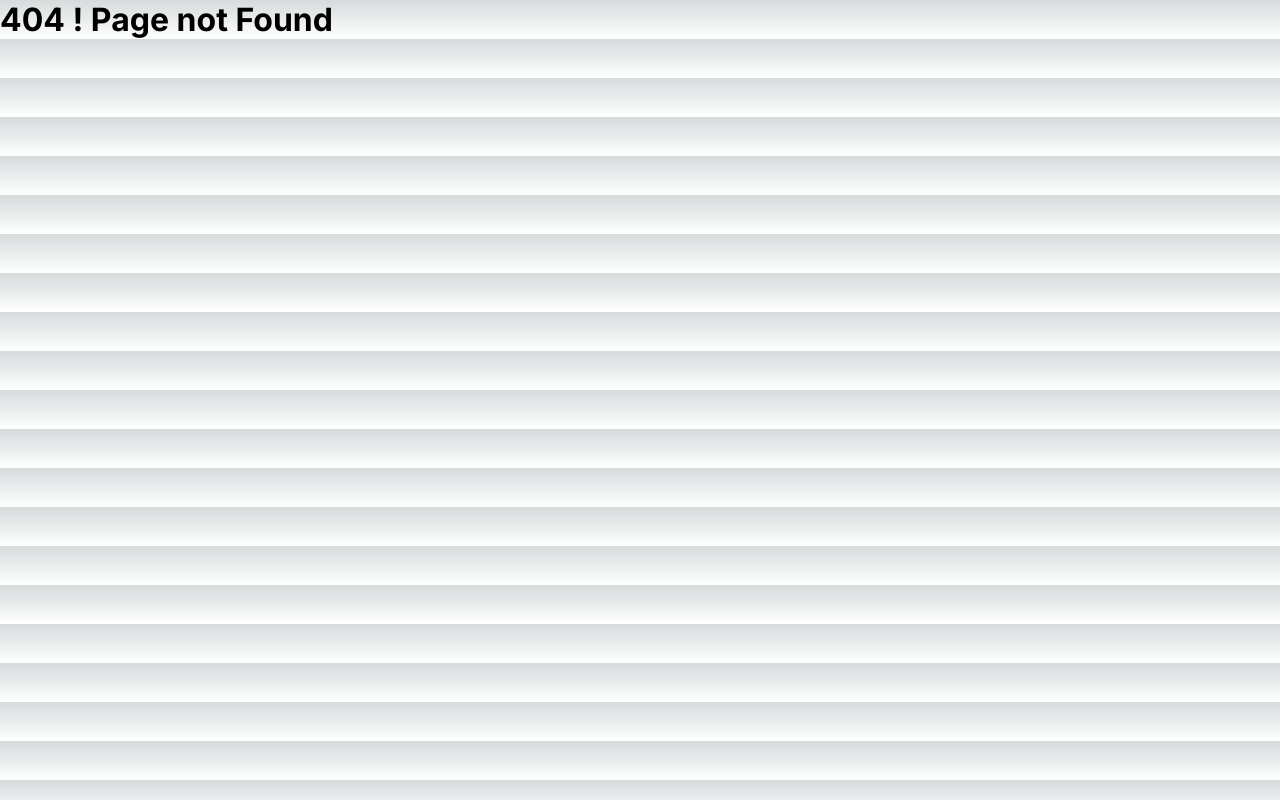
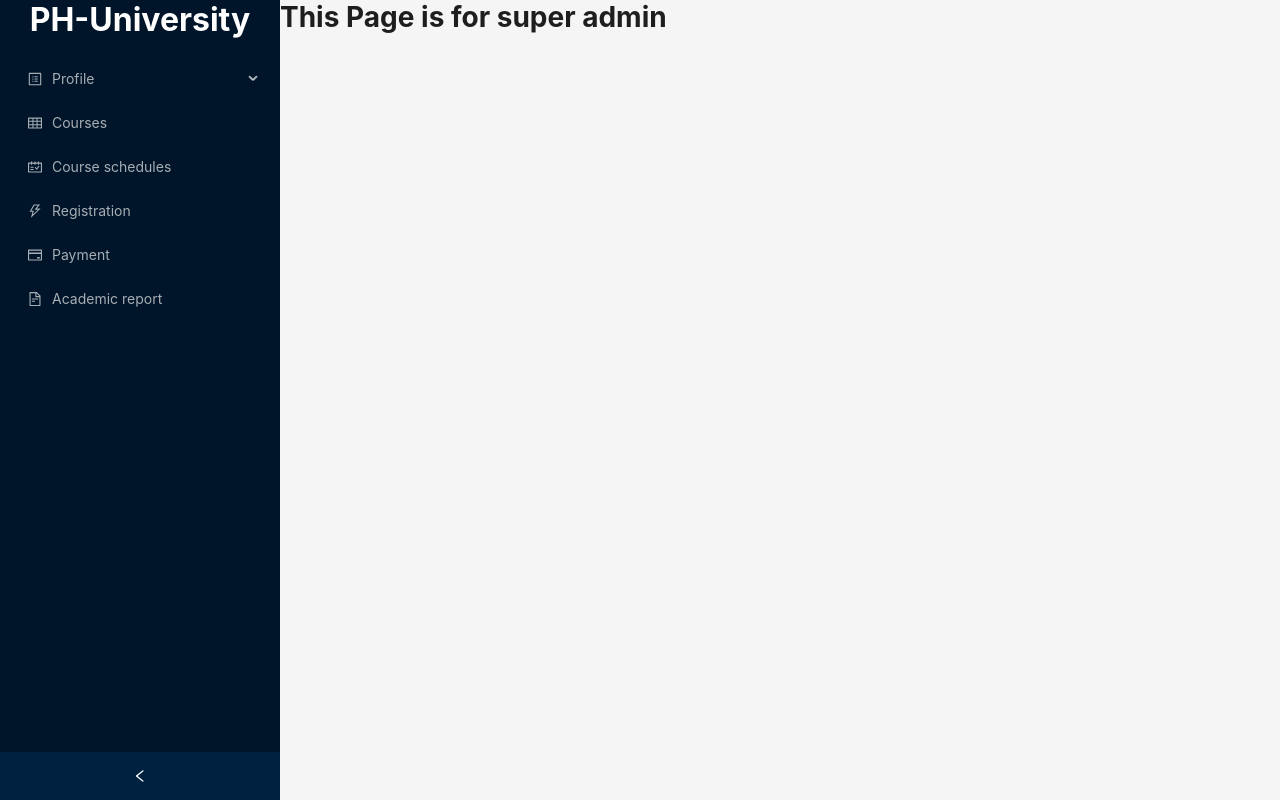
Before and after one commit to AzimChowdhury/university-management-fronend-next.js-redux, a Next.js app: page /super-admin in a window 1280 px wide. Before the commit this address had no page. Built offline with nearby package versions, Linux system fonts and the light colour scheme.

Commit message:
dynamic side bar

```diff
--- a/src/app/(withLayout)/layout.tsx
+++ b/src/app/(withLayout)/layout.tsx
@@ -1,10 +1,11 @@
+import Contents from '@/components/ui/contents';
 import Sidebar from '@/components/ui/sidebar';
 import { Layout } from 'antd'
 const DashboardLayout = ({ children }: { children: React.ReactNode }) => {
 
     return <Layout hasSider>
         <Sidebar />
-        {children}
+        <Contents>{children}</Contents>
     </Layout>
 };
 
--- /dev/null
+++ b/src/app/(withLayout)/super-admin/page.tsx
@@ -0,0 +1,11 @@
+import React from 'react';
+
+const SuperAdmin = () => {
+    return (
+        <div>
+            <h1>This Page is for super admin</h1>
+        </div>
+    );
+};
+
+export default SuperAdmin;
--- a/src/app/globals.css
+++ b/src/app/globals.css
@@ -1,107 +1,5 @@
-:root {
-  --max-width: 1100px;
-  --border-radius: 12px;
-  --font-mono: ui-monospace, Menlo, Monaco, 'Cascadia Mono', 'Segoe UI Mono',
-    'Roboto Mono', 'Oxygen Mono', 'Ubuntu Monospace', 'Source Code Pro',
-    'Fira Mono', 'Droid Sans Mono', 'Courier New', monospace;
-
-  --foreground-rgb: 0, 0, 0;
-  --background-start-rgb: 214, 219, 220;
-  --background-end-rgb: 255, 255, 255;
-
-  --primary-glow: conic-gradient(
-    from 180deg at 50% 50%,
-    #16abff33 0deg,
-    #0885ff33 55deg,
-    #54d6ff33 120deg,
-    #0071ff33 160deg,
-    transparent 360deg
-  );
-  --secondary-glow: radial-gradient(
-    rgba(255, 255, 255, 1),
-    rgba(255, 255, 255, 0)
-  );
-
-  --tile-start-rgb: 239, 245, 249;
-  --tile-end-rgb: 228, 232, 233;
-  --tile-border: conic-gradient(
-    #00000080,
-    #00000040,
-    #00000030,
-    #00000020,
-    #00000010,
-    #00000010,
-    #00000080
-  );
-
-  --callout-rgb: 238, 240, 241;
-  --callout-border-rgb: 172, 175, 176;
-  --card-rgb: 180, 185, 188;
-  --card-border-rgb: 131, 134, 135;
-}
-
-@media (prefers-color-scheme: dark) {
-  :root {
-    --foreground-rgb: 255, 255, 255;
-    --background-start-rgb: 0, 0, 0;
-    --background-end-rgb: 0, 0, 0;
-
-    --primary-glow: radial-gradient(rgba(1, 65, 255, 0.4), rgba(1, 65, 255, 0));
-    --secondary-glow: linear-gradient(
-      to bottom right,
-      rgba(1, 65, 255, 0),
-      rgba(1, 65, 255, 0),
-      rgba(1, 65, 255, 0.3)
-    );
-
-    --tile-start-rgb: 2, 13, 46;
-    --tile-end-rgb: 2, 5, 19;
-    --tile-border: conic-gradient(
-      #ffffff80,
-      #ffffff40,
-      #ffffff30,
-      #ffffff20,
-      #ffffff10,
-      #ffffff10,
-      #ffffff80
-    );
-
-    --callout-rgb: 20, 20, 20;
-    --callout-border-rgb: 108, 108, 108;
-    --card-rgb: 100, 100, 100;
-    --card-border-rgb: 200, 200, 200;
-  }
-}
-
 * {
   box-sizing: border-box;
   padding: 0;
   margin: 0;
 }
-
-html,
-body {
-  max-width: 100vw;
-  overflow-x: hidden;
-}
-
-body {
-  color: rgb(var(--foreground-rgb));
-  background: linear-gradient(
-      to bottom,
-      transparent,
-      rgb(var(--background-end-rgb))
-    )
-    rgb(var(--background-start-rgb));
-}
-
-a {
-  color: inherit;
-  text-decoration: none;
-}
-
-@media (prefers-color-scheme: dark) {
-  html {
-    color-scheme: dark;
-  }
-}
--- a/src/components/ui/sidebar.tsx
+++ b/src/components/ui/sidebar.tsx
@@ -1,54 +1,52 @@
-"use client"
-import React, { useState } from 'react';
-import { Layout, Menu, } from 'antd';
-import type { MenuProps } from 'antd';
+"use client";
+
+import { useState } from "react";
+import { Layout, Menu } from "antd";
+
+import { sidebarItems } from "@/constants/sidebarItems";
+import { USER_ROLE } from "@/constants/role";
+
 const { Sider } = Layout;
-import {
-    DesktopOutlined,
-    FileOutlined,
-    PieChartOutlined,
-    TeamOutlined,
-    UserOutlined,
-} from '@ant-design/icons';
 
+const SideBar = () => {
+    const [collapsed, setCollapsed] = useState(false);
 
-type MenuItem = Required<MenuProps>['items'][number];
-function getItem(
-    label: React.ReactNode,
-    key: React.Key,
-    icon?: React.ReactNode,
-    children?: MenuItem[],
-): MenuItem {
-    return {
-        key,
-        icon,
-        children,
-        label,
-    } as MenuItem;
-}
+    const role = USER_ROLE.STUDENT;
 
-const items: MenuItem[] = [
-    getItem('Option 1', '1', <PieChartOutlined />),
-    getItem('Option 2', '2', <DesktopOutlined />),
-    getItem('User', 'sub1', <UserOutlined />, [
-        getItem('Tom', '3'),
-        getItem('Bill', '4'),
-        getItem('Alex', '5'),
-    ]),
-    getItem('Team', 'sub2', <TeamOutlined />, [getItem('Team 1', '6'), getItem('Team 2', '8')]),
-    getItem('Files', '9', <FileOutlined />),
-];
-
-
-
-const Sidebar = () => {
-    const [collapsed, setCollapsed] = useState(false);
     return (
-        <Sider collapsible collapsed={collapsed} onCollapse={(value) => setCollapsed(value)}>
-            <div className="demo-logo-vertical" />
-            <Menu theme="dark" defaultSelectedKeys={['1']} mode="inline" items={items} />
+        <Sider
+            collapsible
+            collapsed={collapsed}
+            onCollapse={(value) => setCollapsed(value)}
+            width={280}
+            style={{
+                overflow: "auto",
+                height: "100vh",
+                position: "sticky",
+                left: 0,
+                top: 0,
+                bottom: 0,
+            }}
+        >
+            <div
+                style={{
+                    color: "white",
+                    fontSize: "2rem",
+                    textAlign: "center",
+                    fontWeight: "bold",
+                    marginBottom: "1rem",
+                }}
+            >
+                PH-University
+            </div>
+            <Menu
+                theme="dark"
+                defaultSelectedKeys={["1"]}
+                mode="inline"
+                items={sidebarItems(role)}
+            />
         </Sider>
     );
 };
 
-export default Sidebar;
+export default SideBar;
--- /dev/null
+++ b/src/constants/role.ts
@@ -0,0 +1,6 @@
+export enum USER_ROLE {
+  STUDENT = "student",
+  FACULTY = "faculty",
+  ADMIN = "admin",
+  SUPER_ADMIN = "super_admin",
+}
--- /dev/null
+++ b/src/constants/sidebarItems.tsx
@@ -0,0 +1,205 @@
+import type { MenuProps } from "antd";
+import {
+    ProfileOutlined,
+    TableOutlined,
+    AppstoreOutlined,
+    ScheduleOutlined,
+    ThunderboltOutlined,
+    CreditCardOutlined,
+    FileTextOutlined,
+} from "@ant-design/icons";
+import Link from "next/link";
+import { USER_ROLE } from "./role";
+
+
+
+export const sidebarItems = (role: string) => {
+    const defaultSidebarItems: MenuProps["items"] = [
+        {
+            label: "Profile",
+            key: "profile",
+            icon: <ProfileOutlined />,
+            children: [
+                {
+                    label: <Link href={`/${role}/profile`}>Account Profile</Link>,
+                    key: `/${role}/profile`,
+                },
+                {
+                    label: <Link href={`/${role}/change-password`}>Change Password</Link>,
+                    key: `/${role}/change-password`,
+                },
+            ],
+        },
+    ];
+
+    const commonAdminSidebarItems: MenuProps["items"] = [
+        {
+            label: <Link href={`/${role}/manage-student`}>Manage Students</Link>,
+            icon: <TableOutlined />,
+            key: `/${role}/manage-student`,
+        },
+        {
+            label: <Link href={`/${role}/manage-faculty`}>Manage Faculty</Link>,
+            icon: <TableOutlined />,
+            key: `/${role}/manage-faculty`,
+        },
+    ];
+
+    const adminSidebarItems: MenuProps["items"] = [
+        ...defaultSidebarItems,
+        ...commonAdminSidebarItems,
+        {
+            label: "Manage academic",
+            key: "manage-academic",
+            icon: <TableOutlined />,
+            children: [
+                {
+                    label: <Link href={`/${role}/academic/faculty`}>Faculties</Link>,
+                    key: `/${role}/academic/faculty`,
+                },
+                {
+                    label: <Link href={`/${role}/academic/department`}>Departments</Link>,
+                    key: `/${role}/academic/department`,
+                },
+                {
+                    label: <Link href={`/${role}/academic/semester`}>Semesters</Link>,
+                    key: `/${role}/academic/semester`,
+                },
+            ],
+        },
+        {
+            label: "Management",
+            key: "management",
+            icon: <AppstoreOutlined />,
+            children: [
+                {
+                    label: <Link href={`/${role}/department`}>Department</Link>,
+                    key: `/${role}/department`,
+                },
+                {
+                    label: <Link href={`/${role}/building`}>Building</Link>,
+                    key: `/${role}/building`,
+                },
+                {
+                    label: <Link href={`/${role}/room`}>Rooms</Link>,
+                    key: `/${role}/room`,
+                },
+                {
+                    label: <Link href={`/${role}/course`}>Course</Link>,
+                    key: `/${role}/course`,
+                },
+                {
+                    label: (
+                        <Link href={`/${role}/semester-registration`}>
+                            Semester registration
+                        </Link>
+                    ),
+                    key: `/${role}/semester-registration`,
+                },
+                {
+                    label: <Link href={`/${role}/offered-course`}>Offered courses</Link>,
+                    key: `/${role}/offered-course`,
+                },
+                {
+                    label: (
+                        <Link href={`/${role}/offered-course-section`}>
+                            Course sections
+                        </Link>
+                    ),
+                    key: `/${role}/offered-course-section`,
+                },
+                {
+                    label: (
+                        <Link href={`/${role}/offered-course-schedule`}>
+                            Course schedules
+                        </Link>
+                    ),
+                    key: `/${role}/offered-course-schedule`,
+                },
+            ],
+        },
+    ];
+
+    const superAdminSidebarItems: MenuProps["items"] = [
+        ...defaultSidebarItems,
+        ...commonAdminSidebarItems,
+        {
+            label: <Link href={`/${role}/admin`}>Manage Admin</Link>,
+            icon: <TableOutlined />,
+            key: `/${role}/admin`,
+        },
+        {
+            label: <Link href={`/${role}/user`}>Manage User</Link>,
+            icon: <TableOutlined />,
+            key: `/${role}/user`,
+        },
+        {
+            label: "Manage permission",
+            key: "manage-permission",
+            icon: <AppstoreOutlined />,
+            children: [
+                {
+                    label: <Link href={`/${role}/permission`}>View permissions</Link>,
+                    key: `/${role}/permission`,
+                },
+            ],
+        },
+        {
+            label: "Management",
+            key: "management",
+            icon: <AppstoreOutlined />,
+            children: [
+                {
+                    label: <Link href={`/${role}/department`}>Department</Link>,
+                    key: `/${role}/department`,
+                },
+            ],
+        },
+    ];
+
+    const facultySidebarItems: MenuProps["items"] = [
+        ...defaultSidebarItems,
+        {
+            label: <Link href={`/${role}/courses`}>Courses</Link>,
+            icon: <TableOutlined />,
+            key: `/${role}/courses`,
+        },
+    ];
+
+    const studentSidebarItems: MenuProps["items"] = [
+        ...defaultSidebarItems,
+        {
+            label: <Link href={`/${role}/courses`}>Courses</Link>,
+            icon: <TableOutlined />,
+            key: `/${role}/courses`,
+        },
+        {
+            label: <Link href={`/${role}/courses/schedule`}>Course schedules</Link>,
+            icon: <ScheduleOutlined />,
+            key: `/${role}/courses/schedule`,
+        },
+        {
+            label: <Link href={`/${role}/registration`}>Registration</Link>,
+            icon: <ThunderboltOutlined />,
+            key: `/${role}/registration`,
+        },
+        {
+            label: <Link href={`/${role}/payment`}>Payment</Link>,
+            icon: <CreditCardOutlined />,
+            key: `/${role}/payment`,
+        },
+        {
+            label: <Link href={`/${role}/academic-report`}>Academic report</Link>,
+            icon: <FileTextOutlined />,
+            key: `/${role}/academic-report`,
+        },
+    ];
+
+    if (role === USER_ROLE.SUPER_ADMIN) return superAdminSidebarItems;
+    else if (role === USER_ROLE.ADMIN) return adminSidebarItems;
+    else if (role === USER_ROLE.FACULTY) return facultySidebarItems;
+    else if (role === USER_ROLE.STUDENT) return studentSidebarItems;
+    else {
+        return defaultSidebarItems;
+    }
+};
```
